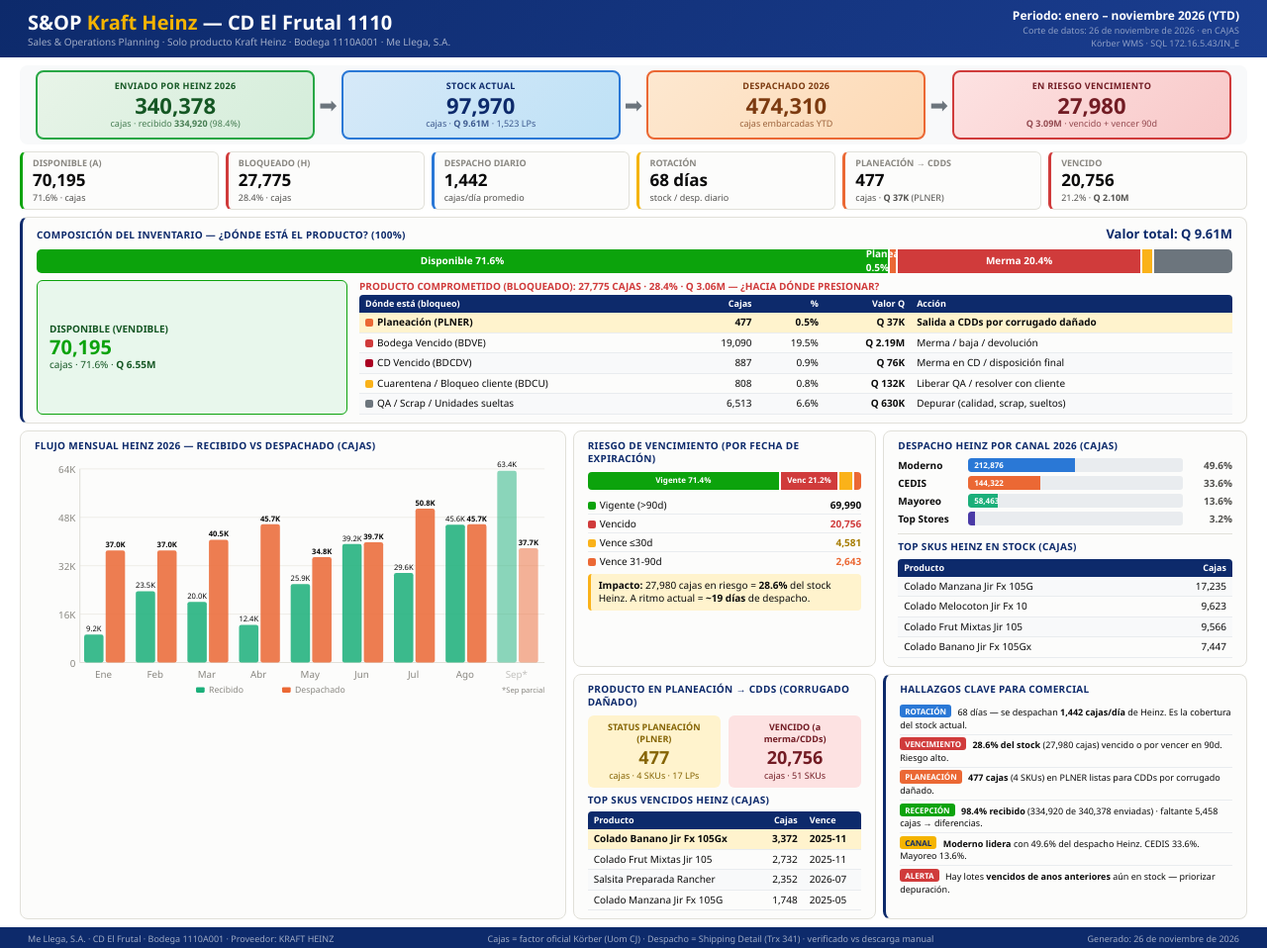
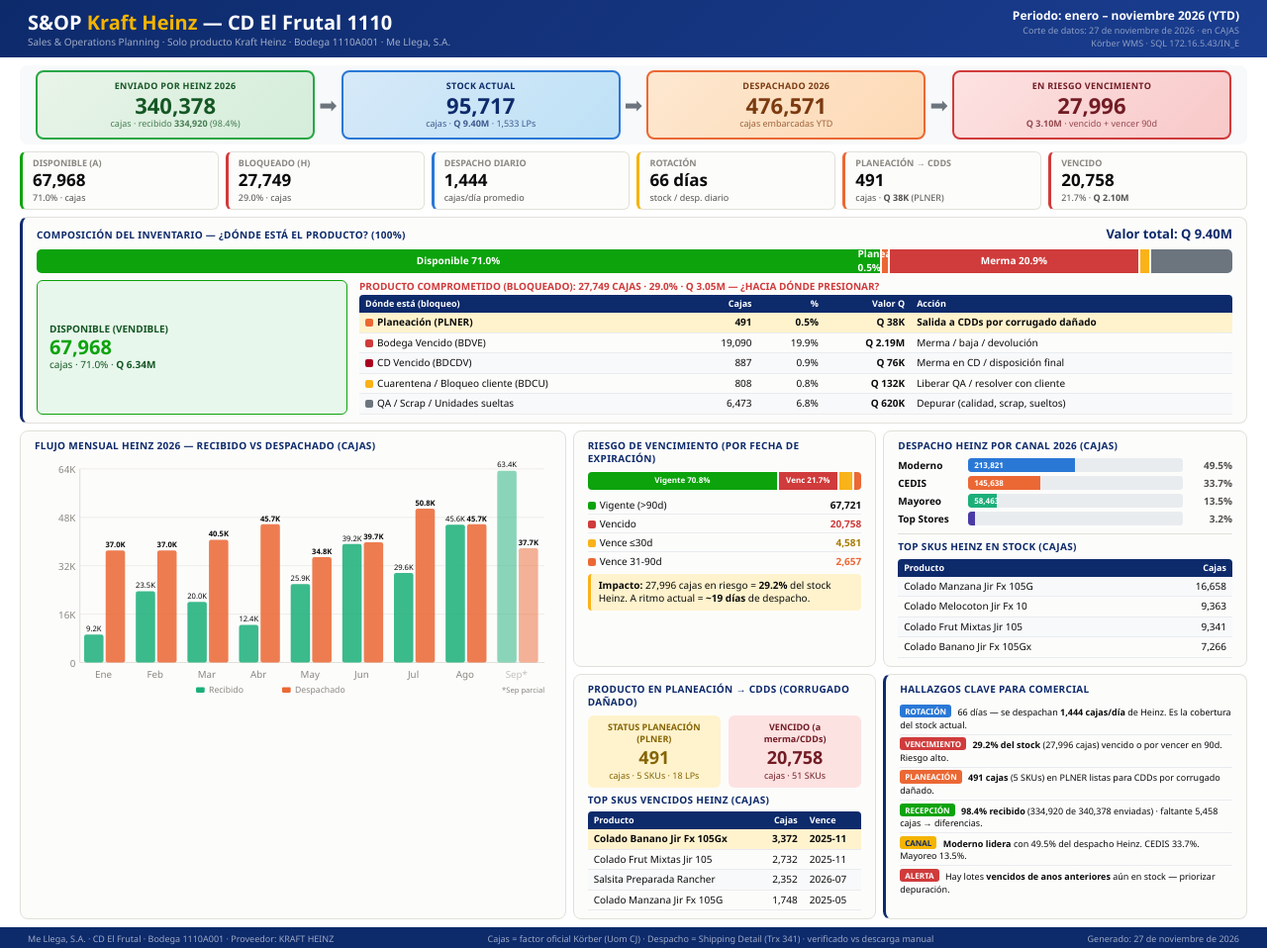
Before and after one commit to trujilloquezadacarlosdavid-hash/archivos-de-python, a plain HTML site: page INVENTARIO_DIRECTOR/INFOGRAFIA_SOP_DIRECTOR.html in a window 1280 px wide. Shown: the whole page at 99% size. Drawn offline with Linux system fonts and the light colour scheme.

Commit message:
Auto-sync 2026-11-27 05:00

```diff
--- a/INVENTARIO_DIRECTOR/INFOGRAFIA_SOP_DIRECTOR.html
+++ b/INVENTARIO_DIRECTOR/INFOGRAFIA_SOP_DIRECTOR.html
@@ -93,7 +93,7 @@ body { font-family:'Segoe UI',system-ui,sans-serif; background:#fff; color:var(-
 <div class="page">
 <div class="hdr">
   <div><h1>S&OP <span>Kraft Heinz</span> — CD El Frutal 1110</h1><div class="hdr-sub">Sales & Operations Planning · Solo producto Kraft Heinz · Bodega 1110A001 · Me Llega, S.A.</div></div>
-  <div class="hdr-right"><div style="font-weight:700">Periodo: enero – noviembre 2026 (YTD)</div><div class="sub">Corte de datos: 26 de noviembre de 2026 · en CAJAS</div><div class="sub">K&ouml;rber WMS · SQL 172.16.5.43/IN_E</div></div>
+  <div class="hdr-right"><div style="font-weight:700">Periodo: enero – noviembre 2026 (YTD)</div><div class="sub">Corte de datos: 27 de noviembre de 2026 · en CAJAS</div><div class="sub">K&ouml;rber WMS · SQL 172.16.5.43/IN_E</div></div>
 </div>
 
 <div class="body">
@@ -101,51 +101,51 @@ body { font-family:'Segoe UI',system-ui,sans-serif; background:#fff; color:var(-
   <div class="flow-bar">
     <div class="fn fn-in"><div class="fn-lb">Enviado por Heinz 2026</div><div class="fn-v">340,378</div><div class="fn-s">cajas · recibido <b>334,920</b> (98.4%)</div></div>
     <div class="fa">&#10145;</div>
-    <div class="fn fn-st"><div class="fn-lb">Stock Actual</div><div class="fn-v">97,970</div><div class="fn-s">cajas · <b>Q 9.61M</b> · 1,523 LPs</div></div>
+    <div class="fn fn-st"><div class="fn-lb">Stock Actual</div><div class="fn-v">95,717</div><div class="fn-s">cajas · <b>Q 9.40M</b> · 1,533 LPs</div></div>
     <div class="fa">&#10145;</div>
-    <div class="fn fn-out"><div class="fn-lb">Despachado 2026</div><div class="fn-v">474,310</div><div class="fn-s">cajas embarcadas YTD</div></div>
+    <div class="fn fn-out"><div class="fn-lb">Despachado 2026</div><div class="fn-v">476,571</div><div class="fn-s">cajas embarcadas YTD</div></div>
     <div class="fa">&#10145;</div>
-    <div class="fn fn-rk"><div class="fn-lb">En Riesgo Vencimiento</div><div class="fn-v">27,980</div><div class="fn-s"><b>Q 3.09M</b> · vencido + vencer 90d</div></div>
+    <div class="fn fn-rk"><div class="fn-lb">En Riesgo Vencimiento</div><div class="fn-v">27,996</div><div class="fn-s"><b>Q 3.10M</b> · vencido + vencer 90d</div></div>
   </div>
 
   <!-- KPIs -->
   <div class="kpis">
-    <div class="kp" style="border-left-color:var(--verde)"><div class="kp-lb">Disponible (A)</div><div class="kp-v">70,195</div><div class="kp-s">71.6% · cajas</div></div>
-    <div class="kp" style="border-left-color:var(--rojo)"><div class="kp-lb">Bloqueado (H)</div><div class="kp-v">27,775</div><div class="kp-s">28.4% · cajas</div></div>
-    <div class="kp" style="border-left-color:var(--azulC)"><div class="kp-lb">Despacho Diario</div><div class="kp-v">1,442</div><div class="kp-s">cajas/d&iacute;a promedio</div></div>
-    <div class="kp" style="border-left-color:var(--dorado)"><div class="kp-lb">Rotaci&oacute;n</div><div class="kp-v">68 d&iacute;as</div><div class="kp-s">stock / desp. diario</div></div>
-    <div class="kp" style="border-left-color:var(--naranja)"><div class="kp-lb">Planeaci&oacute;n &rarr; CDDs</div><div class="kp-v">477</div><div class="kp-s">cajas · <b>Q 37K</b> (PLNER)</div></div>
-    <div class="kp" style="border-left-color:var(--rojo)"><div class="kp-lb">Vencido</div><div class="kp-v">20,756</div><div class="kp-s">21.2% · <b>Q 2.10M</b></div></div>
+    <div class="kp" style="border-left-color:var(--verde)"><div class="kp-lb">Disponible (A)</div><div class="kp-v">67,968</div><div class="kp-s">71.0% · cajas</div></div>
+    <div class="kp" style="border-left-color:var(--rojo)"><div class="kp-lb">Bloqueado (H)</div><div class="kp-v">27,749</div><div class="kp-s">29.0% · cajas</div></div>
+    <div class="kp" style="border-left-color:var(--azulC)"><div class="kp-lb">Despacho Diario</div><div class="kp-v">1,444</div><div class="kp-s">cajas/d&iacute;a promedio</div></div>
+    <div class="kp" style="border-left-color:var(--dorado)"><div class="kp-lb">Rotaci&oacute;n</div><div class="kp-v">66 d&iacute;as</div><div class="kp-s">stock / desp. diario</div></div>
+    <div class="kp" style="border-left-color:var(--naranja)"><div class="kp-lb">Planeaci&oacute;n &rarr; CDDs</div><div class="kp-v">491</div><div class="kp-s">cajas · <b>Q 38K</b> (PLNER)</div></div>
+    <div class="kp" style="border-left-color:var(--rojo)"><div class="kp-lb">Vencido</div><div class="kp-v">20,758</div><div class="kp-s">21.7% · <b>Q 2.10M</b></div></div>
   </div>
 
   <!-- COMPOSICION 100% -->
   <div class="card" style="border-left:3px solid var(--azul)">
     <div style="display:flex;justify-content:space-between;align-items:baseline;margin-bottom:6px">
       <div class="card-t" style="margin:0">Composici&oacute;n del Inventario — &iquest;d&oacute;nde est&aacute; el producto? (100%)</div>
-      <div style="font-size:13px;font-weight:800;color:var(--azul)">Valor total: Q 9.61M</div>
+      <div style="font-size:13px;font-weight:800;color:var(--azul)">Valor total: Q 9.40M</div>
     </div>
     <div style="display:flex;height:24px;border-radius:5px;overflow:hidden;gap:2px;margin-bottom:7px">
-      <div style="width:71.6%;background:var(--verde);display:flex;align-items:center;justify-content:center;color:#fff;font-size:10px;font-weight:700">Disponible 71.6%</div>
+      <div style="width:71.0%;background:var(--verde);display:flex;align-items:center;justify-content:center;color:#fff;font-size:10px;font-weight:700">Disponible 71.0%</div>
       <div style="width:0.5%;background:var(--naranja);display:flex;align-items:center;justify-content:center;color:#fff;font-size:10px;font-weight:700">Planeaci&oacute;n 0.5%</div>
-      <div style="width:20.4%;background:var(--rojo);display:flex;align-items:center;justify-content:center;color:#fff;font-size:10px;font-weight:700">Merma 20.4%</div>
+      <div style="width:20.9%;background:var(--rojo);display:flex;align-items:center;justify-content:center;color:#fff;font-size:10px;font-weight:700">Merma 20.9%</div>
       <div style="width:0.8%;background:var(--warn)" title="Cuarentena"></div>
-      <div style="width:6.6%;background:var(--gris3)" title="Otros"></div>
+      <div style="width:6.8%;background:var(--gris3)" title="Otros"></div>
     </div>
     <div style="display:flex;gap:12px;align-items:stretch">
       <div style="flex:0 0 26%;background:#e8f7ec;border:1px solid var(--verde);border-radius:6px;padding:7px 12px;display:flex;flex-direction:column;justify-content:center">
         <div style="font-size:10px;font-weight:700;color:#155724;text-transform:uppercase">Disponible (vendible)</div>
-        <div style="font-size:20px;font-weight:800;color:var(--verde);line-height:1.1">70,195</div>
-        <div style="font-size:10px;color:#155724">cajas · 71.6% · <b>Q 6.55M</b></div>
+        <div style="font-size:20px;font-weight:800;color:var(--verde);line-height:1.1">67,968</div>
+        <div style="font-size:10px;color:#155724">cajas · 71.0% · <b>Q 6.34M</b></div>
       </div>
       <div style="flex:1">
-        <div style="font-size:10px;font-weight:700;color:var(--rojo);text-transform:uppercase;margin-bottom:2px">Producto comprometido (bloqueado): 27,775 cajas · 28.4% · Q 3.06M — &iquest;hacia d&oacute;nde presionar?</div>
+        <div style="font-size:10px;font-weight:700;color:var(--rojo);text-transform:uppercase;margin-bottom:2px">Producto comprometido (bloqueado): 27,749 cajas · 29.0% · Q 3.05M — &iquest;hacia d&oacute;nde presionar?</div>
         <table class="mt" style="font-size:10px">
           <tr><th>D&oacute;nde est&aacute; (bloqueo)</th><th style="text-align:right">Cajas</th><th style="text-align:right">%</th><th style="text-align:right">Valor Q</th><th>Acci&oacute;n</th></tr>
-          <tr class="hl"><td><span class="dot" style="background:var(--naranja)"></span>Planeaci&oacute;n (PLNER)</td><td style="text-align:right">477</td><td style="text-align:right">0.5%</td><td style="text-align:right"><b>Q 37K</b></td><td>Salida a CDDs por corrugado da&ntilde;ado</td></tr>
-          <tr><td><span class="dot" style="background:var(--rojo)"></span>Bodega Vencido (BDVE)</td><td style="text-align:right">19,090</td><td style="text-align:right">19.5%</td><td style="text-align:right"><b>Q 2.19M</b></td><td>Merma / baja / devoluci&oacute;n</td></tr>
+          <tr class="hl"><td><span class="dot" style="background:var(--naranja)"></span>Planeaci&oacute;n (PLNER)</td><td style="text-align:right">491</td><td style="text-align:right">0.5%</td><td style="text-align:right"><b>Q 38K</b></td><td>Salida a CDDs por corrugado da&ntilde;ado</td></tr>
+          <tr><td><span class="dot" style="background:var(--rojo)"></span>Bodega Vencido (BDVE)</td><td style="text-align:right">19,090</td><td style="text-align:right">19.9%</td><td style="text-align:right"><b>Q 2.19M</b></td><td>Merma / baja / devoluci&oacute;n</td></tr>
           <tr><td><span class="dot" style="background:#a02;"></span>CD Vencido (BDCDV)</td><td style="text-align:right">887</td><td style="text-align:right">0.9%</td><td style="text-align:right"><b>Q 76K</b></td><td>Merma en CD / disposici&oacute;n final</td></tr>
           <tr><td><span class="dot" style="background:var(--warn)"></span>Cuarentena / Bloqueo cliente (BDCU)</td><td style="text-align:right">808</td><td style="text-align:right">0.8%</td><td style="text-align:right"><b>Q 132K</b></td><td>Liberar QA / resolver con cliente</td></tr>
-          <tr><td><span class="dot" style="background:var(--gris3)"></span>QA / Scrap / Unidades sueltas</td><td style="text-align:right">6,513</td><td style="text-align:right">6.6%</td><td style="text-align:right"><b>Q 630K</b></td><td>Depurar (calidad, scrap, sueltos)</td></tr>
+          <tr><td><span class="dot" style="background:var(--gris3)"></span>QA / Scrap / Unidades sueltas</td><td style="text-align:right">6,473</td><td style="text-align:right">6.8%</td><td style="text-align:right"><b>Q 620K</b></td><td>Depurar (calidad, scrap, sueltos)</td></tr>
         </table>
       </div>
     </div>
@@ -222,32 +222,32 @@ body { font-family:'Segoe UI',system-ui,sans-serif; background:#fff; color:var(-
     <div class="card">
       <div class="card-t">Riesgo de Vencimiento (por fecha de expiraci&oacute;n)</div>
       <div class="rbar">
-        <div class="rseg" style="width:71.4%;background:var(--verde)">Vigente 71.4%</div>
-        <div class="rseg" style="width:21.2%;background:var(--rojo)">Venc 21.2%</div>
-        <div class="rseg" style="width:4.7%;background:var(--warn)"></div>
-        <div class="rseg" style="width:2.7%;background:var(--naranja)"></div>
+        <div class="rseg" style="width:70.8%;background:var(--verde)">Vigente 70.8%</div>
+        <div class="rseg" style="width:21.7%;background:var(--rojo)">Venc 21.7%</div>
+        <div class="rseg" style="width:4.8%;background:var(--warn)"></div>
+        <div class="rseg" style="width:2.8%;background:var(--naranja)"></div>
       </div>
       <div class="rl">
-        <div class="rl-r"><span><span class="dot" style="background:var(--verde)"></span>Vigente (&gt;90d)</span><span style="font-weight:700">69,990</span></div>
-        <div class="rl-r"><span><span class="dot" style="background:var(--rojo)"></span>Vencido</span><span style="font-weight:700;color:var(--rojo)">20,756</span></div>
+        <div class="rl-r"><span><span class="dot" style="background:var(--verde)"></span>Vigente (&gt;90d)</span><span style="font-weight:700">67,721</span></div>
+        <div class="rl-r"><span><span class="dot" style="background:var(--rojo)"></span>Vencido</span><span style="font-weight:700;color:var(--rojo)">20,758</span></div>
         <div class="rl-r"><span><span class="dot" style="background:var(--warn)"></span>Vence &le;30d</span><span style="font-weight:700;color:#a67c00">4,581</span></div>
-        <div class="rl-r"><span><span class="dot" style="background:var(--naranja)"></span>Vence 31-90d</span><span style="font-weight:700;color:var(--naranja)">2,643</span></div>
+        <div class="rl-r"><span><span class="dot" style="background:var(--naranja)"></span>Vence 31-90d</span><span style="font-weight:700;color:var(--naranja)">2,657</span></div>
       </div>
-      <div class="callout"><strong>Impacto:</strong> 27,980 cajas en riesgo = <strong>28.6%</strong> del stock Heinz. A ritmo actual = <strong>~19 d&iacute;as</strong> de despacho.</div>
+      <div class="callout"><strong>Impacto:</strong> 27,996 cajas en riesgo = <strong>29.2%</strong> del stock Heinz. A ritmo actual = <strong>~19 d&iacute;as</strong> de despacho.</div>
     </div>
 
     <!-- Canales -->
     <div class="card">
       <div class="card-t">Despacho Heinz por Canal 2026 (cajas)</div>
-      <div class="ch-r"><div class="ch-n">Moderno</div><div class="ch-bar"><div class="ch-fill" style="width:49.6%;background:var(--azulC)">212,876</div></div><div class="ch-p">49.6%</div></div>
-      <div class="ch-r"><div class="ch-n">CEDIS</div><div class="ch-bar"><div class="ch-fill" style="width:33.6%;background:var(--naranja)">144,322</div></div><div class="ch-p">33.6%</div></div>
-      <div class="ch-r"><div class="ch-n">Mayoreo</div><div class="ch-bar"><div class="ch-fill" style="width:13.6%;background:#1baf7a">58,463</div></div><div class="ch-p">13.6%</div></div>
+      <div class="ch-r"><div class="ch-n">Moderno</div><div class="ch-bar"><div class="ch-fill" style="width:49.5%;background:var(--azulC)">213,821</div></div><div class="ch-p">49.5%</div></div>
+      <div class="ch-r"><div class="ch-n">CEDIS</div><div class="ch-bar"><div class="ch-fill" style="width:33.7%;background:var(--naranja)">145,638</div></div><div class="ch-p">33.7%</div></div>
+      <div class="ch-r"><div class="ch-n">Mayoreo</div><div class="ch-bar"><div class="ch-fill" style="width:13.5%;background:#1baf7a">58,463</div></div><div class="ch-p">13.5%</div></div>
       <div class="ch-r"><div class="ch-n">Top Stores</div><div class="ch-bar"><div class="ch-fill" style="width:3.2%;background:#4a3aa7"></div></div><div class="ch-p">3.2%</div></div>
       <div style="border-top:1px solid var(--grisL);margin-top:8px;padding-top:6px">
         <div class="card-t" style="margin-bottom:5px">Top SKUs Heinz en Stock (cajas)</div>
         <table class="mt">
           <tr><th>Producto</th><th style="text-align:right">Cajas</th></tr>
-          <tr><td>Colado Manzana Jir Fx 105G</td><td style="text-align:right">17,235</td></tr><tr><td>Colado Melocoton Jir Fx 10</td><td style="text-align:right">9,623</td></tr><tr><td>Colado Frut Mixtas Jir 105</td><td style="text-align:right">9,566</td></tr><tr><td>Colado Banano Jir Fx 105Gx</td><td style="text-align:right">7,447</td></tr>
+          <tr><td>Colado Manzana Jir Fx 105G</td><td style="text-align:right">16,658</td></tr><tr><td>Colado Melocoton Jir Fx 10</td><td style="text-align:right">9,363</td></tr><tr><td>Colado Frut Mixtas Jir 105</td><td style="text-align:right">9,341</td></tr><tr><td>Colado Banano Jir Fx 105Gx</td><td style="text-align:right">7,266</td></tr>
         </table>
       </div>
     </div>
@@ -256,8 +256,8 @@ body { font-family:'Segoe UI',system-ui,sans-serif; background:#fff; color:var(-
     <div class="card">
       <div class="card-t">Producto en Planeaci&oacute;n &rarr; CDDs (corrugado da&ntilde;ado)</div>
       <div class="p34-cards">
-        <div class="p34-c" style="background:#fff3cd;color:#856404"><div class="pc-lb">STATUS PLANEACI&Oacute;N (PLNER)</div><div class="pc-v">477</div><div class="pc-s">cajas · 4 SKUs · 17 LPs</div></div>
-        <div class="p34-c" style="background:#fde2e2;color:#721c24"><div class="pc-lb">VENCIDO (a merma/CDDs)</div><div class="pc-v">20,756</div><div class="pc-s">cajas · 51 SKUs</div></div>
+        <div class="p34-c" style="background:#fff3cd;color:#856404"><div class="pc-lb">STATUS PLANEACI&Oacute;N (PLNER)</div><div class="pc-v">491</div><div class="pc-s">cajas · 5 SKUs · 18 LPs</div></div>
+        <div class="p34-c" style="background:#fde2e2;color:#721c24"><div class="pc-lb">VENCIDO (a merma/CDDs)</div><div class="pc-v">20,758</div><div class="pc-s">cajas · 51 SKUs</div></div>
       </div>
       <div class="card-t" style="margin-bottom:5px">Top SKUs Vencidos Heinz (cajas)</div>
       <table class="mt">
@@ -270,11 +270,11 @@ body { font-family:'Segoe UI',system-ui,sans-serif; background:#fff; color:var(-
     <div class="card" style="border-left:3px solid var(--azul)">
       <div class="card-t">Hallazgos Clave para Comercial</div>
       <div class="ins">
-        <div class="ins-r"><span class="tag" style="background:var(--azulC)">ROTACI&Oacute;N</span> 68 d&iacute;as — se despachan <strong>1,442 cajas/d&iacute;a</strong> de Heinz. Es la cobertura del stock actual.</div>
-        <div class="ins-r"><span class="tag" style="background:var(--rojo)">VENCIMIENTO</span> <strong>28.6% del stock</strong> (27,980 cajas) vencido o por vencer en 90d. Riesgo alto.</div>
-        <div class="ins-r"><span class="tag" style="background:var(--naranja)">PLANEACI&Oacute;N</span> <strong>477 cajas</strong> (4 SKUs) en PLNER listas para CDDs por corrugado da&ntilde;ado.</div>
+        <div class="ins-r"><span class="tag" style="background:var(--azulC)">ROTACI&Oacute;N</span> 66 d&iacute;as — se despachan <strong>1,444 cajas/d&iacute;a</strong> de Heinz. Es la cobertura del stock actual.</div>
+        <div class="ins-r"><span class="tag" style="background:var(--rojo)">VENCIMIENTO</span> <strong>29.2% del stock</strong> (27,996 cajas) vencido o por vencer en 90d. Riesgo alto.</div>
+        <div class="ins-r"><span class="tag" style="background:var(--naranja)">PLANEACI&Oacute;N</span> <strong>491 cajas</strong> (5 SKUs) en PLNER listas para CDDs por corrugado da&ntilde;ado.</div>
         <div class="ins-r"><span class="tag" style="background:var(--verde)">RECEPCI&Oacute;N</span> <strong>98.4% recibido</strong> (334,920 de 340,378 enviadas) · faltante 5,458 cajas &rarr; diferencias.</div>
-        <div class="ins-r"><span class="tag" style="background:var(--dorado);color:var(--azul)">CANAL</span> <strong>Moderno lidera</strong> con 49.6% del despacho Heinz. CEDIS 33.6%. Mayoreo 13.6%.</div>
+        <div class="ins-r"><span class="tag" style="background:var(--dorado);color:var(--azul)">CANAL</span> <strong>Moderno lidera</strong> con 49.5% del despacho Heinz. CEDIS 33.7%. Mayoreo 13.5%.</div>
         <div class="ins-r"><span class="tag" style="background:var(--rojo)">ALERTA</span> Hay lotes <strong>vencidos de anos anteriores</strong> a&uacute;n en stock — priorizar depuraci&oacute;n.</div>
       </div>
     </div>
@@ -285,7 +285,7 @@ body { font-family:'Segoe UI',system-ui,sans-serif; background:#fff; color:var(-
 <div class="ftr">
   <span>Me Llega, S.A. · CD El Frutal · Bodega 1110A001 · Proveedor: KRAFT HEINZ</span>
   <span>Cajas = factor oficial K&ouml;rber (Uom CJ) · Despacho = Shipping Detail (Trx 341) · verificado vs descarga manual</span>
-  <span>Generado: 26 de noviembre de 2026</span>
+  <span>Generado: 27 de noviembre de 2026</span>
 </div>
 </div>
 </body>
```
Also changed, not shown: INVENTARIO_DIRECTOR/DETALLE_HEINZ.html (+9 -9 lines), INVENTARIO_DIRECTOR/refresco_log.txt.
